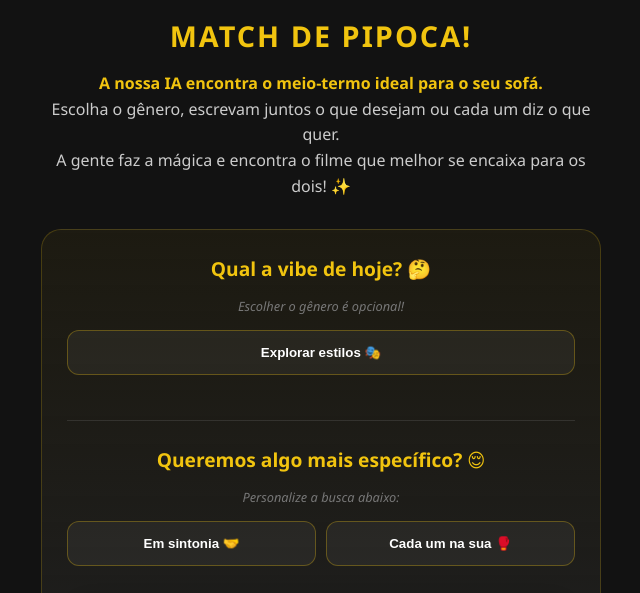
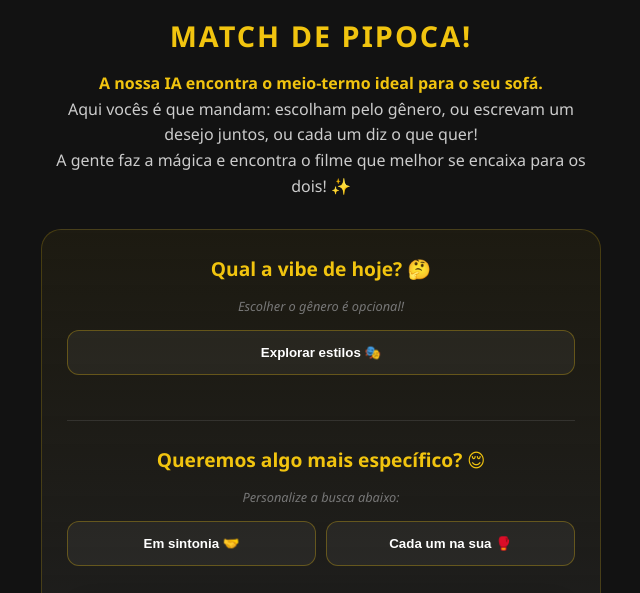
Before and after one commit to abraaocampos83/cineadois, a website: page match.html in a window 1280 px wide. Shown: the part 188-781 px from the top of the page, without its empty margins (319-959 px from the left). Drawn offline with Linux system fonts and the light colour scheme.

Commit message:
Update match.html

```diff
--- a/match.html
+++ b/match.html
@@ -129,7 +129,7 @@
         <h1 class="page-title">Match de Pipoca!</h1>
         <p class="page-intro">
             <b>A nossa IA encontra o meio-termo ideal para o seu sofá.</b><br>
-            Escolha o gênero, escrevam juntos o que desejam ou cada um diz o que quer.<br>
+            Aqui vocês é que mandam: escolham pelo gênero, ou escrevam um desejo juntos, ou cada um diz o que quer!<br>
             A gente faz a mágica e encontra o filme que melhor se encaixa para os dois! ✨
         </p>
 
```
